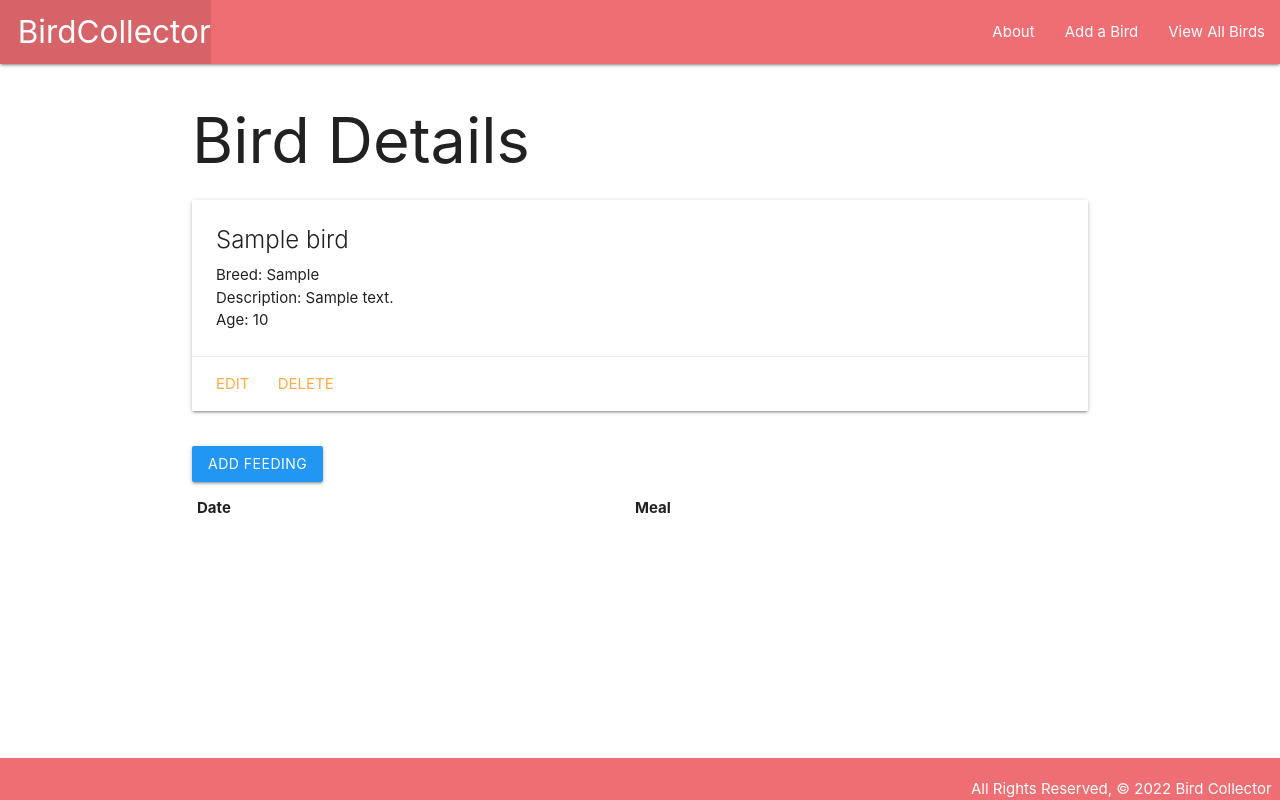
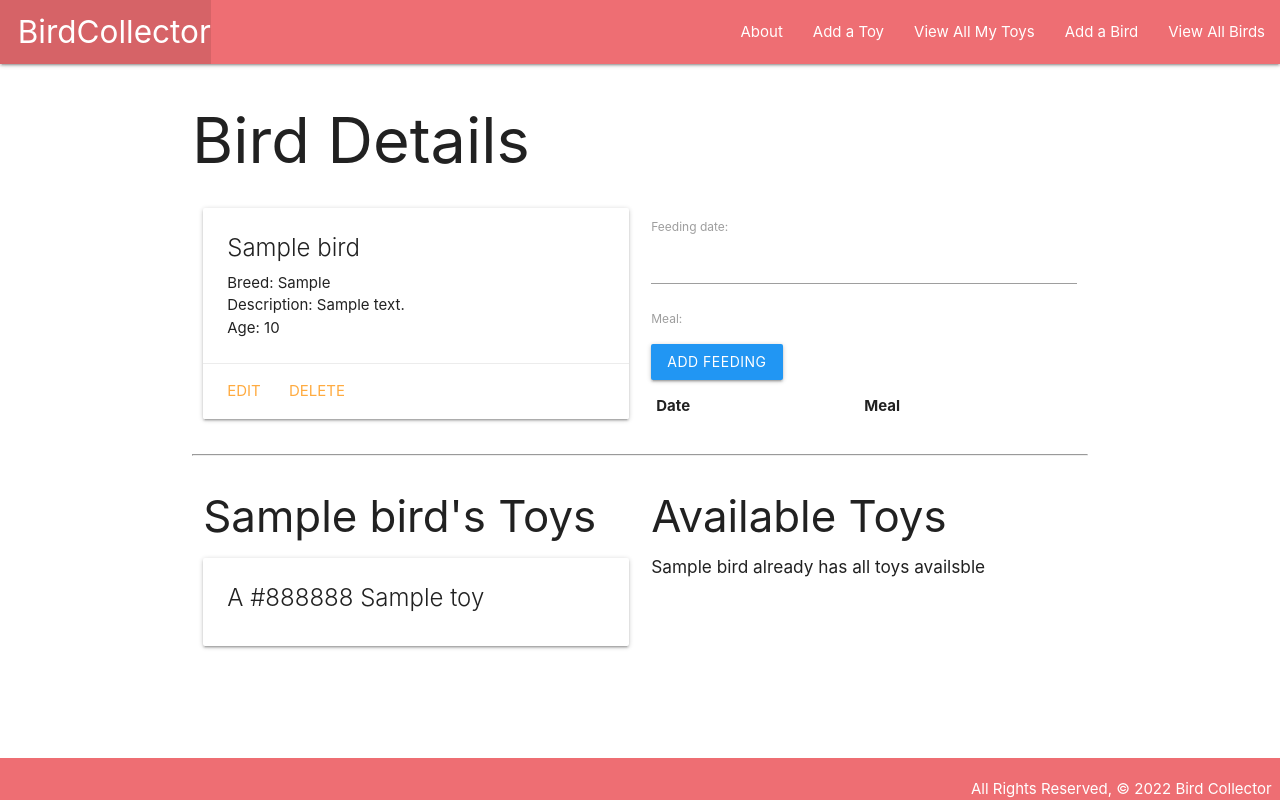
Before and after one commit to mxm97/birdcollector, a Django app: page /birds/1/ in a window 1280 px wide. Run offline with Django 4.2, Linux system fonts and the light colour scheme; tables that the repository leaves empty hold one stand-in row (values such as "Sample post"); lists and menus that the app fills with data are empty.

Commit message:
wip: fixing add/view bird error

```diff
--- a/main_app/admin.py
+++ b/main_app/admin.py
@@ -1,5 +1,7 @@
 from django.contrib import admin
-from .models import Bird
+from .models import Bird, Feeding, Toy
 
 # Register your models here.
 admin.site.register(Bird)
+admin.site.register(Feeding)
+admin.site.register(Toy)
--- a/main_app/models.py
+++ b/main_app/models.py
@@ -7,18 +7,28 @@
     ('D', 'Dinner'),
 )
 
-# Create your models here.
+class Toy(models.Model):
+    name = models.CharField(max_length=50)
+    color = models.CharField(max_length=50)
+
+    def __str__(self):
+        return f"A {self.color} {self.name}"
+
+    def get_absolute_url(self):
+        return reverse('toys_detail', kwargs={'pk': self.id})
+
 class Bird(models.Model):
     name = models.CharField(max_length=100)
     breed = models.CharField(max_length=100)
     description = models.TextField(max_length=250)
     age = models.IntegerField()
+    toys = models.ManyToManyField(Toy)
 
     def __str__(self):
         return self.name
 
     def get_absolute_url(self):
-        return reverse('detail', kwargs={'bird_id: self.id'})
+        return reverse('detail', kwargs={'bird_id': self.id})
 
 class Feeding(models.Model):
     date = models.DateField('feeding date')
--- a/main_app/templates/base.html
+++ b/main_app/templates/base.html
@@ -1,4 +1,5 @@
 {% load static %}
+
 <!DOCTYPE html>
 <html lang="en">
   <head>
@@ -11,6 +12,8 @@
       href="https://cdnjs.cloudflare.com/ajax/libs/materialize/1.0.0/css/materialize.min.css"
     />
     <link rel="stylesheet" type="text/css" href="{% static 'css/style.css' %}" />
+    <script src="https://cdnjs.cloudflare.com/ajax/libs/materialize/1.0.0/js/materialize.min.js"></script>
+    <script defer src="{% static 'js/script.js' %}"></script>
   </head>
   <body>
     <header class="navbar-fixed">
@@ -18,18 +21,23 @@
         <div class="nav-wrapper">
           <ul>
             <li>
-              <a href="/" class="left brand-logo">&nbsp;&nbsp;BirdCollector</a>
+              <a href="{% url 'home' %}" class="left brand-logo">&nbsp;&nbsp;BirdCollector</a>
             </li>
           </ul>
           <ul class="right">
-            <li><a href="/about">About</a></li>
+            <li><a href="{% url 'about' %}">About</a></li>
+            <li><a href="{% url 'toys_create' %}">Add a Toy</a></li>
+            <li><a href="{% url 'toys_index' %}">View All My Toys</a></li>
             <li><a href="{% url 'birds_create' %}">Add a Bird</a></li>
             <li><a href="{% url 'index' %}">View All Birds</a></li>
           </ul>
         </div>
       </nav>
     </header>
-    <main class="container">{% block content %} {% endblock %}</main>
+    <main class="container">
+      {% block content %}
+      {% endblock %}
+    </main>
     <footer class="page-footer">
       <div class="right">
         All Rights Reserved, &copy; 2022 Bird Collector &nbsp;
--- a/main_app/templates/birds/detail.html
+++ b/main_app/templates/birds/detail.html
@@ -5,7 +5,7 @@
 <h1>Bird Details</h1>
 
 <div class="row">
-    <div class="col s6"></div>
+    <div class="col s6">
         <div class="card">
             <div class="card-content">
                 <span class="card-title">{{ bird.name }}</span>
@@ -48,4 +48,48 @@
     </div>
 </div>
 
+<hr />
+
+<div class="row">
+    <div class="col s6">
+        <h3>{{ bird.name }}'s Toys</h3>
+        {% if bird.toys.count %}
+            {% for toy in bird.toys.all %}
+                <div class="card">
+                    <div class="card-content">
+                        <span class="card-title">
+                            A <span class="{{ toy.color.lower }}-text">{{ toy.color }}</span> {{ toy.name }}
+                        </span>
+                    </div>
+                </div>
+            {% endfor %}
+        {% else %}
+            <h6>{{ bird.name }} has no toys</h6>
+        {% endif %}
+    </div>
+
+    <div class="col s6">
+        <h3>Available Toys</h3>
+        {% if toys.count %}
+            {% for toy in toys %}
+                <div class="card">
+                    <div class="card-content">
+                        <span class="card-title">
+                            A <span class="{{ toy.color.lower }}-text">{{ toy.name }}</span>
+                        </span>
+                    </div>
+                    <div class="card-action">
+                        <form action="{% url 'assoc_toy' bird.id toy.id%}" method="POST">
+                            {% csrf_token %}
+                            <button type="submit" class="btn green">Add</button>
+                        </form>
+                    </div>
+                </div>
+            {% endfor %}
+        {% else %}
+                <h6>{{ bird.name }} already has all toys availsble</h6>
+        {% endif %}
+    </div>
+</div>
+
 {% endblock %}
--- a/main_app/urls.py
+++ b/main_app/urls.py
@@ -11,4 +11,10 @@
     path('birds/<int:pk>/update/', views.BirdUpdate.as_view(), name='birds_update'),
     path('birds/<int:pk>/delete/', views.BirdDelete.as_view(), name='birds_delete'),
     path('birds/<int:bird_id>/add_feeding/', views.add_feeding, name="add_feeding"),
+    path('toys/', views.ToyList.as_view(), name='toys_index'),
+    path('toys/<int:pk>/', views.ToyDetail.as_view(), name='toys_detail'),
+    path('toys/create/', views.ToyCreate.as_view(), name='toys_create'),
+    path('toys/<int:pk>/update/', views.ToyUpdate.as_view(), name='toys_update'),
+    path('toys/<int:pk>/delete/', views.ToyDelete.as_view(), name='toys_delete'),
+    path('birds/<int:bird_id>/assoc_toy/<int:toy_id>/', views.assoc_toy, name='assoc_toy'),
 ]
--- a/main_app/views.py
+++ b/main_app/views.py
@@ -2,10 +2,9 @@
 from django.views.generic import ListView
 from django.views.generic.detail import DetailView
 from django.views.generic.edit import CreateView, UpdateView, DeleteView
-from .models import Bird
+from .models import Bird, Toy
 from .forms import FeedingForm
 
-# Create your views here.
 def home(request):
     return render(request, 'home.html')
 
@@ -18,10 +17,22 @@
 
 def birds_detail(request, bird_id):
     bird = Bird.objects.get(id=bird_id)
-    return render(request, 'birds/detail.html', { 'bird': bird })
+    feeding_form = FeedingForm()
+
+    # print(bird.toys.all().values_list('id'))
+
+    toys_bird_doesnt_have = Toy.objects.exclude(id__in = bird.toys.all().values_list('id'))
+
+    return render(request, 'birds/detail.html', {
+        'bird': bird,
+        'feeding_form': feeding_form,
+        'toys': toys_bird_doesnt_have,
+    })
 
 def add_feeding(request, bird_id):
+    # 1) collect form input values
     form = FeedingForm(request.POST)
+    # 2) valid input values
     if form.is_valid():
         # 3) save a copy of a new feeding instance in memory
         new_feeding = form.save(commit=False)
@@ -31,6 +42,18 @@
         new_feeding.save()
     # 6) redirect the user back to the detail
     return redirect('detail', bird_id=bird_id)
+
+# Renders a template with a form on it
+# Creates a model form based on the model
+# Responds to GET and POST requests
+#  1) GET render the new bird form
+#  2) POST submit the form to create a new instance
+# Validate form inputs
+# Handles the necessary redirect following a model instance creating
+
+def assoc_toy(request, bird_id, toy_id):
+    Bird.objects.get(id=bird_id).toys.add(toy_id) # gets the bird from the db and adds a toy to the cat based on it's id
+    return redirect('detail', bird_id)
 
 # Class Based Views
 class BirdCreate(CreateView):
@@ -44,3 +67,27 @@
 class BirdDelete(DeleteView):
     model = Bird
     success_url = '/birds/'
+
+class ToyCreate(CreateView):
+    model = Toy
+    fields = ('name', 'color')
+
+
+class ToyUpdate(UpdateView):
+    model = Toy
+    fields = ('name', 'color')
+
+
+class ToyDelete(DeleteView):
+    model = Toy
+    success_url = '/toys/'
+
+
+class ToyDetail(DetailView):
+    model = Toy
+    template_name = 'toys/detail.html'
+
+
+class ToyList(ListView):
+    model = Toy
+    template_name = 'toys/index.html'
```
Also changed, not shown: main_app/templates/main_app/toy_confirm_delete.html (added, +17 -0 lines), main_app/templates/main_app/toy_form.html (added, +19 -0 lines), main_app/templates/toys/detail.html (added, +19 -0 lines), main_app/templates/toys/index.html (added, +16 -0 lines).
